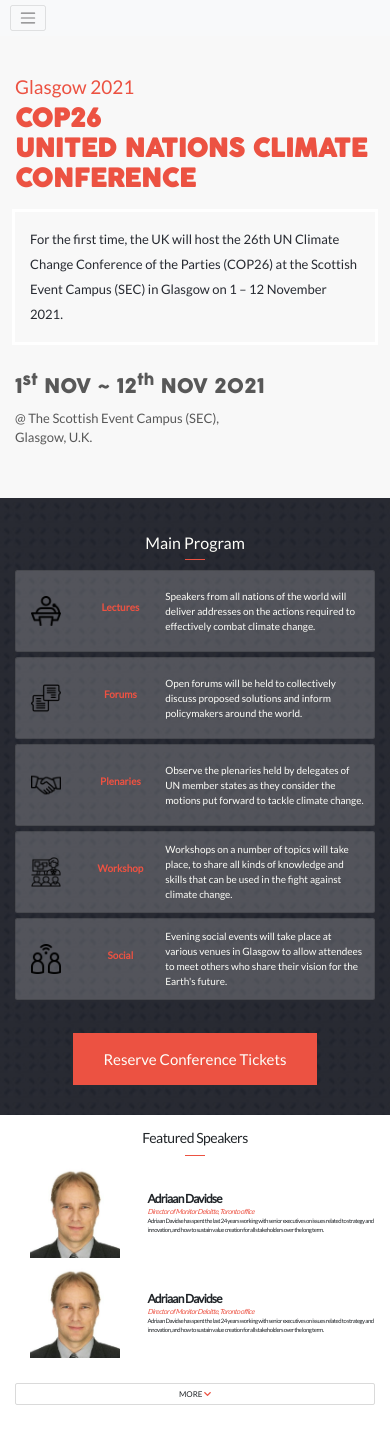
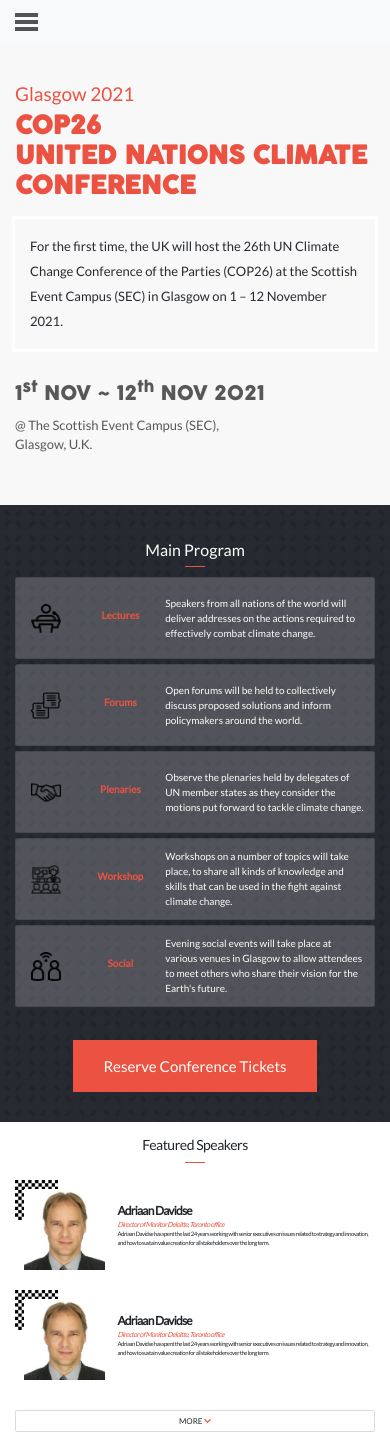
Before and after one commit to Joseph-Burke/COP26-Conference-Page, a website: page main.html in a window 390 px wide. Before the commit the page ends 1425 px from the top, so only its background shows below. Drawn offline with nearby package versions, Linux system fonts and the light colour scheme; files whose address does not match are found by name.

Commit message:
Implement imporved burger menu symbol across all pages

```diff
--- a/main.html
+++ b/main.html
@@ -32,8 +32,12 @@
     </script>
 
     <!-- Font Awesome -->
-    <link rel="stylesheet" href="https://use.fontawesome.com/releases/v5.13.0/css/all.css"
-      integrity="sha384-Bfad6CLCknfcloXFOyFnlgtENryhrpZCe29RTifKEixXQZ38WheV+i/6YWSzkz3V" crossorigin="anonymous" />
+    <link
+      rel="stylesheet"
+      href="https://use.fontawesome.com/releases/v5.13.0/css/all.css"
+      integrity="sha384-Bfad6CLCknfcloXFOyFnlgtENryhrpZCe29RTifKEixXQZ38WheV+i/6YWSzkz3V"
+      crossorigin="anonymous"
+    />
 
     <!-- CSS -->
     <link rel="stylesheet" href="css/main.css" />
@@ -52,17 +56,19 @@
           aria-expanded="false"
           aria-label="Toggle navigation"
         >
-          <span class="navbar-toggler-icon"></span>
+          <span class="navbar-toggler-symbol"></span>
+          <span class="navbar-toggler-symbol"></span>
+          <span class="navbar-toggler-symbol"></span>
         </button>
         <div class="collapse navbar-collapse" id="navbarContent">
           <ul class="navbar-nav">
-            <li class="nav-item active">
+            <li class="nav-item">
               <a class="nav-link" href="#">Home</a>
             </li>
             <li class="nav-item">
               <a class="nav-link" href="#">About</a>
             </li>
-            <li class="nav-item">
+            <li class="nav-item active">
               <a class="nav-link" href="#">Tickets</a>
             </li>
           </ul>
@@ -156,7 +162,7 @@
             class="card flex-row flex-md-column align-items-center text-md-center"
           >
             <img
-              class="col-2 col-md-12 h-auto"
+              class="col-2 col-md-12"
               src="assets/images/007-communication.png"
             />
             <h6 class="col-3 col-md-12 card-title">Social</h6>
@@ -182,7 +188,7 @@
         <div class="card-grid">
           <div class="card d-flex flex-row align-items-center">
             <img
-              class="col-4 h-auto"
+              class="col-3 h-auto"
               src="assets/images/adriaan-davidse.jpeg"
             />
             <div class="card-body">
@@ -201,7 +207,7 @@
 
           <div class="card d-flex flex-row align-items-center">
             <img
-              class="col-4 h-auto"
+              class="col-3 h-auto"
               src="assets/images/adriaan-davidse.jpeg"
             />
             <div class="card-body">
@@ -222,7 +228,7 @@
             class="card flex-row align-items-center collapse collapsedContent"
           >
             <img
-              class="col-4 h-auto"
+              class="col-3 h-auto"
               src="assets/images/adriaan-davidse.jpeg"
             />
             <div class="card-body">
@@ -243,7 +249,7 @@
             class="card flex-row align-items-center collapse collapsedContent"
           >
             <img
-              class="col-4 h-auto"
+              class="col-3 h-auto"
               src="assets/images/adriaan-davidse.jpeg"
             />
             <div class="card-body">
@@ -264,7 +270,7 @@
             class="card flex-row align-items-center collapse collapsedContent"
           >
             <img
-              class="col-4 h-auto"
+              class="col-3 h-auto"
               src="assets/images/adriaan-davidse.jpeg"
             />
             <div class="card-body">
@@ -285,7 +291,7 @@
             class="card flex-row align-items-center collapse collapsedContent"
           >
             <img
-              class="col-4 h-auto"
+              class="col-3 h-auto"
               src="assets/images/adriaan-davidse.jpeg"
             />
             <div class="card-body">
@@ -382,8 +388,14 @@
 
     <footer class="container-fluid collapse collapsedContent">
       <div class="container d-flex justify-content-center flex-nowrap">
-        <img class="united-nations-logo col-6" src="assets/images/UN-logo.svg">
-        <img class="UK-government-logo col-6" src="assets/images/UK-government-logo.svg">
+        <img
+          class="united-nations-logo col-6"
+          src="assets/images/UN-logo.svg"
+        />
+        <img
+          class="UK-government-logo col-6"
+          src="assets/images/UK-government-logo.svg"
+        />
       </div>
     </footer>
 
--- a/scss/_general-after-bs.scss
+++ b/scss/_general-after-bs.scss
@@ -7,6 +7,22 @@
   flex-direction: column;
   align-items: center;
   justify-content: center;
+}
+
+header {
+  .navbar {
+    padding: 7px;
+    .navbar-toggler {
+      border: none;
+      .navbar-toggler-symbol {
+        display: block;
+        width: 23px;
+        height: 4px;
+        margin: 3px 0px;
+        background: #535353;
+      }
+    }
+  }
 }
 
 footer {
--- a/scss/main.scss
+++ b/scss/main.scss
@@ -6,6 +6,7 @@
 
 // Import multi-page styles from _general-after-bs.scss file
 @import "general-after-bs.scss";
+
 
 .landing-section {
   @extend .landing-section;
@@ -33,7 +34,7 @@
 }
 
 .main-program-section {
-    color: #FEFEF9;
+  color: #fefef9;
   padding-top: 20px;
   background-image: url(../assets/images/background-2.png);
   background-size: 25px 25px;
@@ -76,13 +77,32 @@
   .card-grid {
     display: flex;
     flex-wrap: wrap;
+    .card::before {
+      content: "";
+      display: block;
+      position: absolute;
+      top: 0;
+      left: 0;
+      width: 12%;
+      height: 44%;
+      background: url(../assets/images/checkered-black-and-white.jpg);
+      background-size: 40px;
+    }
     .card {
       width: 50%;
       min-width: 300px;
       flex-grow: 1;
-        margin: 5px 0px;
+      margin: 10px 0px;
       border: none;
       letter-spacing: -0.05rem;
+      img {
+        width: 50px;
+        height: auto;
+        padding-top: 9px;
+        padding-left: 9px;
+        padding-right: 0;
+        position: relative;
+      }
       .card-body {
         padding-right: 0;
       }
@@ -104,6 +124,7 @@
       }
     }
   }
+}
 .more-button {
   align-self: stretch;
   font-size: 0.8rem;
@@ -112,7 +133,6 @@
   margin: 20px 0px;
   .fa-chevron-down {
     color: var(--primary);
-    }
   }
 }
 
```
Also changed, not shown: about.html (+5 -3 lines), tickets.html (+4 -2 lines), assets/images/checkered-background.png (added), assets/images/checkered-black-and-white.jpg (added), assets/images/simple-toolbar.png (added), css/about.css, css/main.css, css/tickets.css, 1 other file. Lines whose indentation alone changed are shown as unchanged.
